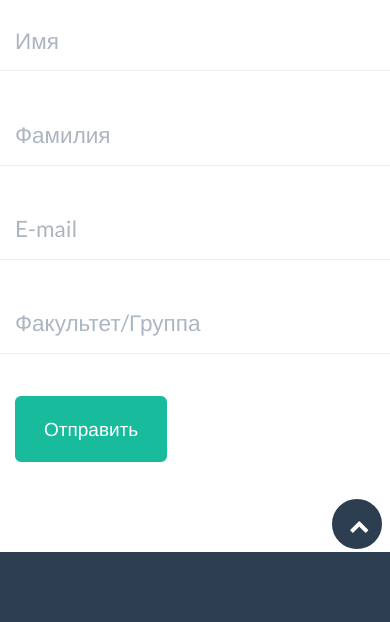
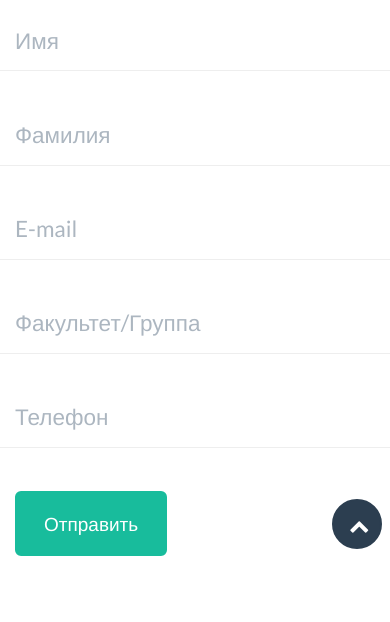
Before and after one commit to demoj1/hackathon, a Django app: template repo/templates/registration/profile.html in a window 390 px wide. Shown: the part 278-900 px from the top of the page. Run offline with Django 3.2, Linux system fonts and the light colour scheme; the template is opened without the code that fills it, so the values that code supplies are empty, except form fields; tables that the repository leaves empty hold one stand-in row (values such as "Sample post"); form fields are guessed from the names that the template uses; some libraries are stand-ins or nearby versions.

Commit message:
Fix text. Add telephone field

```diff
--- a/repo/app/forms.py
+++ b/repo/app/forms.py
@@ -9,14 +9,15 @@ class CustomUserForm(RegistrationForm):
     last_name = forms.CharField(max_length=30, required=True, label="Фамилия")
     email = forms.EmailField(required=True, label="E-mail")
     group = forms.CharField(required=True, label="Группа")
+    telephone = forms.CharField(required=True, max_length=12, label="Телефон")
     password1 = forms.PasswordInput()
     password2 = forms.PasswordInput()
 
     class Meta:
         model = UserProfile
-        fields = ('username', 'group', 'first_name', 'last_name', 'email',)
+        fields = ('username', 'group', 'first_name', 'last_name', 'email', 'telephone',)
 
 class ProfileUserForm(forms.ModelForm):
     class Meta:
         model = UserProfile
-        fields = ("first_name", "last_name", "email", "group",)
+        fields = ("first_name", "last_name", "email", "group", 'telephone',)
--- a/repo/app/models.py
+++ b/repo/app/models.py
@@ -5,3 +5,4 @@ from django.db import models
 # Create your models here.
 class UserProfile(AbstractUser):
     group = models.CharField(max_length=20, verbose_name="Группа")
+    telephone = models.CharField(max_length=12, verbose_name="Телефон")
--- a/repo/templates/registration/profile.html
+++ b/repo/templates/registration/profile.html
@@ -70,6 +70,16 @@
                         </div>
                     </div>
                     <br>
+                    <div class="row control-group">
+                        <div class="form-group col-xs-12 floating-label-form-group controls">
+                            <label>{{ form.telephone.label_tag }}</label>
+                            <input type="text" class="form-control" placeholder="Телефон" id="id_telephone" name="telephone" maxlength="12" required data-validation-required-message="Заполните поле телефон." value="{{ form.telephone.value }}">
+                            {% for e in form.telephone.errors %}
+                                <p class="help-block text-danger">{{ e }}</p>
+                            {% endfor %}
+                        </div>
+                    </div>
+                    <br>
                     {% for e in form.non_field_errors %}
                         <p class="help-block text-danger">{{ e }}</p>
                     {% endfor %}
```
Also changed, not shown: repo/templates/registration/registration_form.html (+10 -0 lines), repo/templates/root.html (+5 -5 lines).
